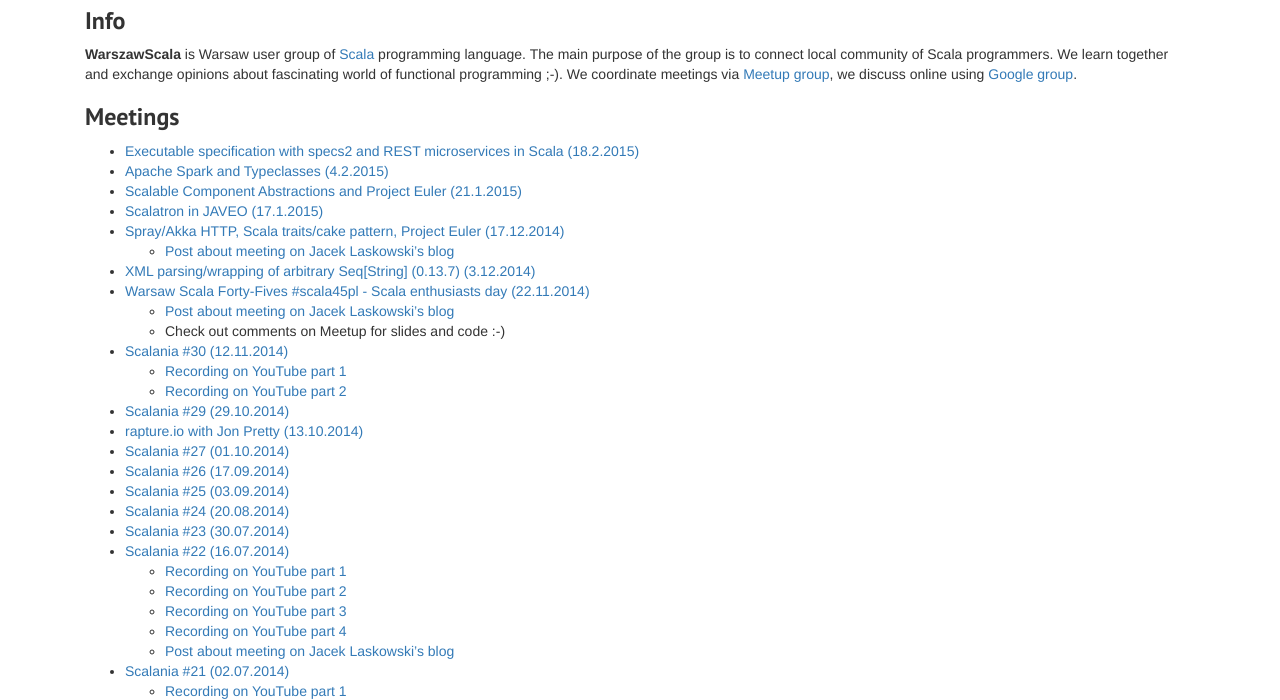
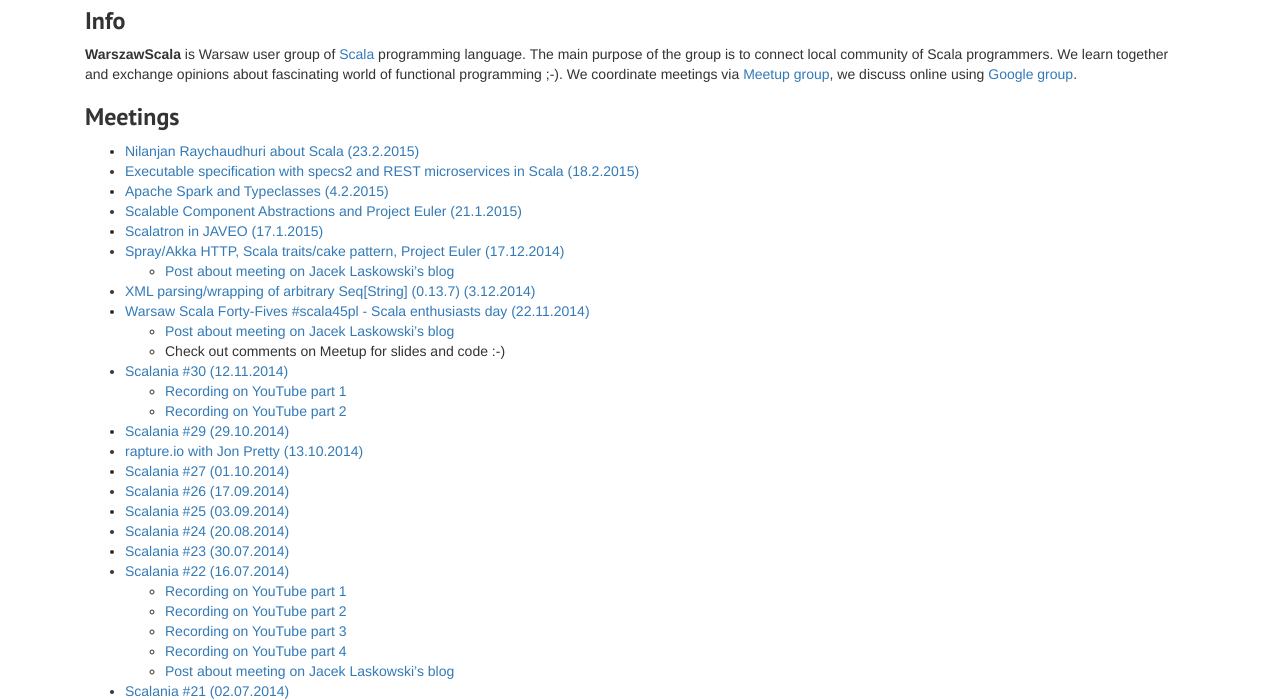
Before and after one commit to WarsawScala/WarsawScala.github.io, a plain HTML site: page en/index.html in a window 1280 px wide. Shown: the part 106-806 px from the top of the page. Drawn offline with nearby package versions, Linux system fonts and the light colour scheme.

Commit message:
Scalania update

```diff
--- a/en/index.html
+++ b/en/index.html
@@ -39,6 +39,12 @@
         <div class="col-lg-12">
           <h3>Meetings</h3>
           <ul>
+          <!-- ### -->
+            <li>
+              <a href="http://www.meetup.com/WarszawScaLa/events/220334212/">Nilanjan Raychaudhuri about Scala (23.2.2015)</a>
+        <ul>
+        </ul>
+            </li>
           <!-- ### -->
             <li>
               <a href="http://www.meetup.com/WarszawScaLa/events/220565195/">Executable specification with specs2 and REST microservices in Scala (18.2.2015)</a>
```
Also changed, not shown: index.html (+6 -0 lines).
